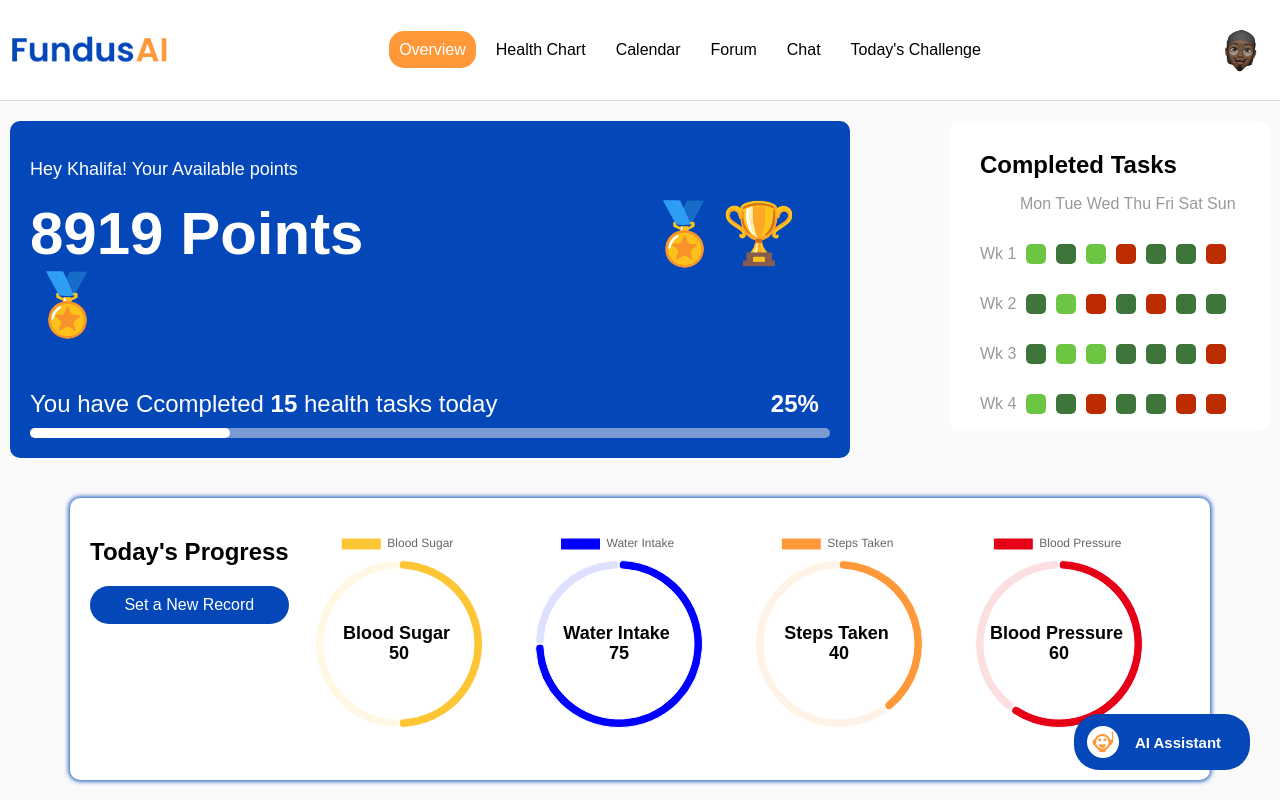
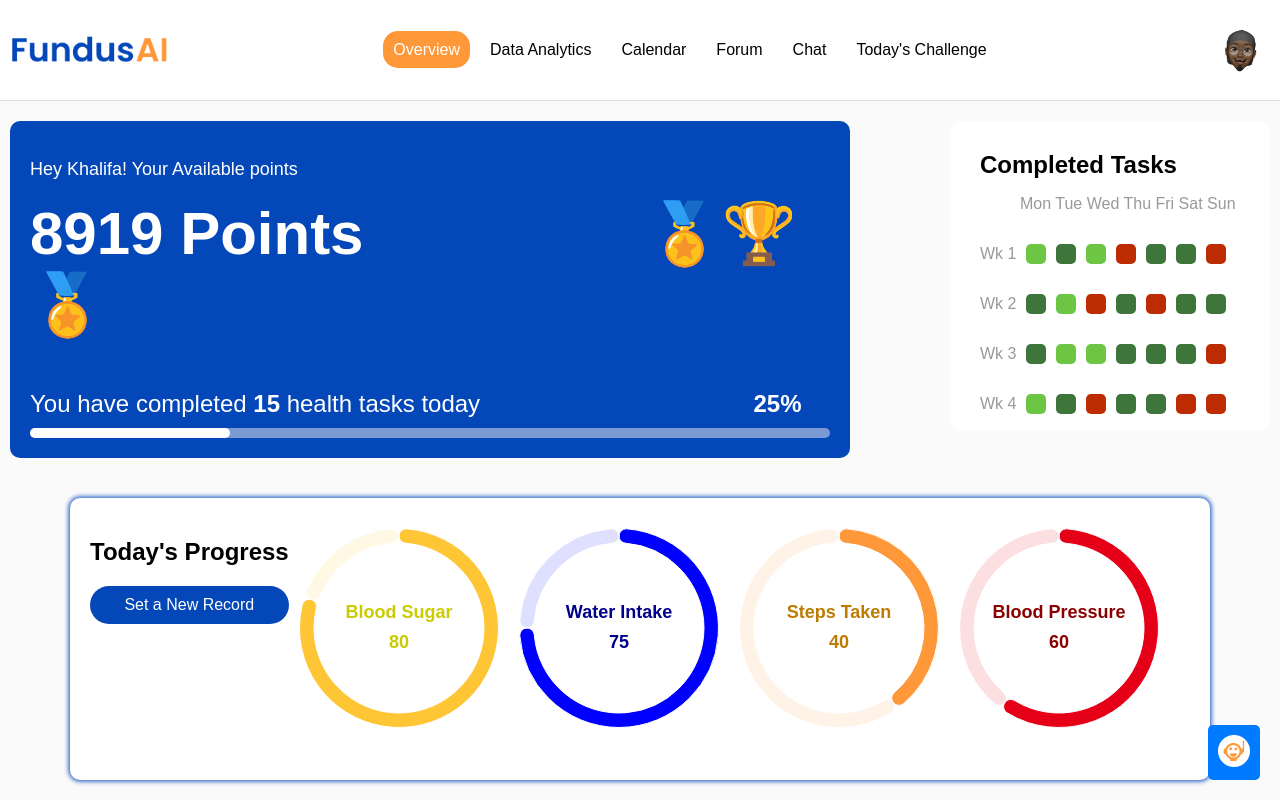
Before and after one commit to FundusAI/ecosystem-gamification-prototype, a Flask app: page / in a window 1280 px wide. Run offline with Flask 3, Linux system fonts and the light colour scheme.

Commit message:
Tweaked Gamification app #2

```diff
--- a/static/styles.css
+++ b/static/css/styles.css
@@ -71,7 +71,7 @@ nav {
     padding: 5px;
 }
 
-#botButton {
+#myForm {
     font-size: 15px;
     font-weight: bolder;
     display: block;
@@ -89,3 +89,54 @@ nav {
     display: flex;
     text-decoration: none;
 }
+.chat-popup {
+    position: fixed;
+    bottom: 20px;
+    right: 20px;
+    width: 300px;
+    border: 1px solid #ccc;
+    border-radius: 5px;
+    display: none;
+    background-color: #007bff;
+}
+
+.chat-container {
+    height: 300px;
+    overflow-y: scroll;
+    padding: 10px;
+}
+
+.chat-header {
+    background-color: #f1f1f1;
+    padding: 10px;
+    display: flex;
+    justify-content: space-between;
+}
+
+.chat-messages {
+    margin-bottom: 10px;
+}
+
+.user-message {
+    background-color: #f1f1f1;
+    padding: 5px;
+    margin-bottom: 5px;
+}
+
+.bot-message {
+    background-color: #e1e1e1;
+    padding: 5px;
+    margin-bottom: 5px;
+}
+
+.open-chat-btn {
+    position: fixed;
+    bottom: 20px;
+    right: 20px;
+    padding: 10px;
+    background-color: #007bff;
+    color: white;
+    border: none;
+    border-radius: 5px;
+    cursor: pointer;
+}
--- a/templates/layout.html
+++ b/templates/layout.html
@@ -9,7 +9,7 @@
         {% endblock %}
     </style>
 
-    <link href="{{ url_for('static', filename='styles.css') }}" rel="stylesheet">
+    <link href="{{ url_for('static', filename='css/styles.css') }}" rel="stylesheet">
     <script src="https://cdn.jsdelivr.net/npm/chart.js"></script>
 </head>
 <body>
@@ -21,7 +21,7 @@
         <nav>
             <ul class="navbar-links">
                 <li><a href="/" {% if active_page == 'overview' %}class="active"{% endif %}>Overview</a></li>
-                <li><a href="#" {% if active_page == 'health_chart' %}class="active"{% endif %}>Health Chart</a></li>
+                <li><a href="#" {% if active_page == 'data_analytics' %}class="active"{% endif %}>Data Analytics</a></li>
                 <li><a href="#" {% if active_page == 'calendar' %}class="active"{% endif %}>Calendar</a></li>
                 <li><a href="#" {% if active_page == 'forum' %}class="active"{% endif %}>Forum</a></li>
                 <li><a href="{{ url_for('chat') }}" {% if active_page == 'chat' %}class="active"{% endif %}>Chat</a></li>
@@ -37,12 +37,79 @@
     {% endblock %}
 
     {% if active_page != 'chat' %}
-        <a id="botButton" href="{{ url_for('chat') }}">
-            <img src="/static/samples/bot.png" alt="AI bot icon" style="width: 32px;">
-            <div style="margin: auto;">
+        <!-- <a id="botButton" href="{{ url_for('chat') }}"> -->
+
+            <!-- <div style="margin: auto;">
                 AI Assistant
-            </div>
-        </a>
+            </div> -->
+
+                <!-- <img src="/static/samples/bot.png" alt="AI bot icon" style="width: 32px;"> -->
+                <div class="chat-popup" id="chatPopup">
+                    <div class="chat-container">
+                        <div class="chat-header">
+                            <span class="chat-title">Chatbot</span>
+                            <button class="close-btn" onclick="closeChat()">X</button>
+                        </div>
+                        <div class="chat-messages" id="chatMessages">
+                            <div class="prompt-container">
+                                <div class="prompt-card">What does FundusAI stand for?</div>
+                                <div class="prompt-card">What is diabetes?</div>
+                                <div class="prompt-card">Does diabetes cause blindness?</div>
+                                <!-- Add more prompt cards as needed -->
+                            </div>
+                            <!-- Chat messages will be displayed here -->
+                        </div>
+                        <input type="text" id="userInput" placeholder="Type your message..." />
+                        <button onclick="sendMessage()">Send</button>
+                    </div>
+                </div>
+                <button class="open-chat-btn" onclick="openChat()"><img src="/static/samples/bot.png" alt="AI bot icon" style="width: 32px;"></button>
+        <!-- </a> -->
     {% endif %}
+
+    <script>
+//         function openForm() {
+//   document.getElementById("myForm").style.display = "block";
+// }
+
+// function closeForm() {
+//   document.getElementById("myForm").style.display = "none";
+// }
+
+function openChat() {
+    document.getElementById("chatPopup").style.display = "block";
+}
+
+function closeChat() {
+    document.getElementById("chatPopup").style.display = "none";
+}
+
+function sendMessage() {
+    let userInput = document.getElementById("userInput").value;
+    appendUserMessage(userInput);
+    // Add logic here to send the user input to your chatbot backend and get a response
+    // For now, let's simulate a bot response
+    setTimeout(() => {
+        appendBotMessage("Bot response");
+    }, 500);
+    document.getElementById("userInput").value = "";
+}
+
+function appendUserMessage(message) {
+    const chatMessages = document.getElementById("chatMessages");
+    const userMessage = document.createElement("div");
+    userMessage.classList.add("user-message");
+    userMessage.innerText = message;
+    chatMessages.appendChild(userMessage);
+}
+
+function appendBotMessage(message) {
+    const chatMessages = document.getElementById("chatMessages");
+    const botMessage = document.createElement("div");
+    botMessage.classList.add("bot-message");
+    botMessage.innerText = message;
+    chatMessages.appendChild(botMessage);
+}
+</script>
 </body>
 </html>
--- a/templates/overview.html
+++ b/templates/overview.html
@@ -117,6 +117,7 @@
     #topDiv {
         display: flex;
     }
+
 {% endblock %}
 
 
@@ -128,7 +129,7 @@
             <div id="pointsHeaders">
                 <h1>8919 Points&nbsp;&nbsp;&nbsp;&nbsp;&nbsp;&nbsp;&nbsp;&nbsp;&nbsp;&nbsp;&nbsp;&nbsp;&nbsp;&nbsp;&nbsp;&nbsp;&nbsp;🏅🏆🏅</h1>
             </div>
-            <p class="points-text">You have Ccompleted <span style="font-weight: bolder;"> 15</span> health tasks today&nbsp;&nbsp;&nbsp;&nbsp;&nbsp;&nbsp;&nbsp;&nbsp;&nbsp;&nbsp;&nbsp;&nbsp;&nbsp;&nbsp;&nbsp;&nbsp;&nbsp;&nbsp;&nbsp;&nbsp;&nbsp;&nbsp;&nbsp;&nbsp;&nbsp;&nbsp;&nbsp;&nbsp;&nbsp;&nbsp;&nbsp;&nbsp;&nbsp;&nbsp;&nbsp;&nbsp;&nbsp;&nbsp;&nbsp;&nbsp;<span style="font-weight: bolder;"> 25%</span> </p>
+            <p class="points-text">You have completed <span style="font-weight: bolder;"> 15</span> health tasks today&nbsp;&nbsp;&nbsp;&nbsp;&nbsp;&nbsp;&nbsp;&nbsp;&nbsp;&nbsp;&nbsp;&nbsp;&nbsp;&nbsp;&nbsp;&nbsp;&nbsp;&nbsp;&nbsp;&nbsp;&nbsp;&nbsp;&nbsp;&nbsp;&nbsp;&nbsp;&nbsp;&nbsp;&nbsp;&nbsp;&nbsp;&nbsp;&nbsp;&nbsp;&nbsp;&nbsp;&nbsp;&nbsp;&nbsp;&nbsp;<span style="font-weight: bolder;"> 25%</span> </p>
             <div class="progress-bar-container">
                 <div class="remaining-bar"></div>
                 <div class="progress-bar"></div>
@@ -181,13 +182,13 @@
         <canvas id="bp-progress" class="circular-progress" data-percent="60"></canvas>
     </div>
 
-
     <script>
 
 
         // Function to create circular progress bar using Chart.js
-        function createCircularProgressBar(elementId, percent, label, colour) {
+        function createCircularProgressBar(elementId, percent, label, colour, textColor) {
 
+            // label += '\n\n'
             const data = {
                 labels: [label],
                 datasets: [{
@@ -209,29 +210,56 @@
                     ctx.textAlign = 'center';
                     ctx.textBaseline = 'middle';
                      // Use the label as is, ensuring it already contains line breaks if necessary
-            ctx.fillText(data.labels[0], xCoor, yCoor - 10); // Adjust the position as needed
-            ctx.fillText(data.datasets[0].data[0], xCoor, yCoor + 10); // Adjust the position as needed
+            ctx.fillText(data.labels[0], xCoor, yCoor - 15); // Adjust the position as needed
+            ctx.fillStyle = textColor;
+            ctx.fillText(data.datasets[0].data[0], xCoor, yCoor + 15); // Adjust the position as needed;
                 }
             };
 
+        //     new Chart(elementId, {
+        //         type: 'doughnut',
+        //         data,
+        //         options: {
+        //             cutout: 75,
+        //             borderRadius: 30,
+        //             responsive: false,
+        //             maintainAspectRatio: false,
+        //             legend: {
+        //                 display: false,
+        //             },
+        //         },
+        //         plugins: [doughnutLabel],
+        //     });
+        // };
         new Chart(elementId, {
             type: 'doughnut',
             data,
             options: {
-                    cutout: 75,
+                cutout: 85,
                 borderRadius: 30,
                 responsive: false,
                 maintainAspectRatio: false,
+                legend: {
+                    display: false,  // This line removes the legend
+                },
             },
             plugins: [doughnutLabel],
         });
-        };
+    }
+    Chart.defaults.plugins.legend = false;
 
        // Call the function for each circular progress bar
-createCircularProgressBar('blood-sugar-progress', 50, 'Blood Sugar\n', '#FEC635'); // Include line break here
-createCircularProgressBar('food-progress', 75, 'Water Intake\n', '#0000FF'); // Include line break here
-createCircularProgressBar('steps-progress', 40, 'Steps Taken\n', '#FF9839'); // Include line break here
-createCircularProgressBar('bp-progress', 60, 'Blood Pressure\n', '#e60017'); // Include line break here
+// createCircularProgressBar('blood-sugar-progress', 80, 'Blood Sugar\n', '#FEC635', 'rgb(203, 203, 2)'); // Include line break here
+// createCircularProgressBar('food-progress', 75, 'Water Intake\n', '#0000FF', 'darkblue'); // Include line break here
+// createCircularProgressBar('steps-progress', 40, 'Steps Taken\n', '#FF9839', 'rgb(190, 123, 0)'); // Include line break here
+// createCircularProgressBar('bp-progress', 60, 'Blood Pressure\n', '#e60017', 'darkred'); // Include line break here
+  createCircularProgressBar('blood-sugar-progress', 80, 'Blood Sugar', '#FEC635', 'rgb(203, 203, 2');
+
+  createCircularProgressBar('food-progress', 75, 'Water Intake', '#0000FF', 'darkblue');
+
+  createCircularProgressBar('steps-progress', 40, 'Steps Taken', '#FF9839', 'rgb(190, 123, 0)');
+
+  createCircularProgressBar('bp-progress', 60, 'Blood Pressure', '#e60017', 'darkred');
   </script>
 
 {% endblock %}
```
Also changed, not shown: templates/chat.html (+10 -1 lines). Lines whose indentation alone changed are shown as unchanged.
